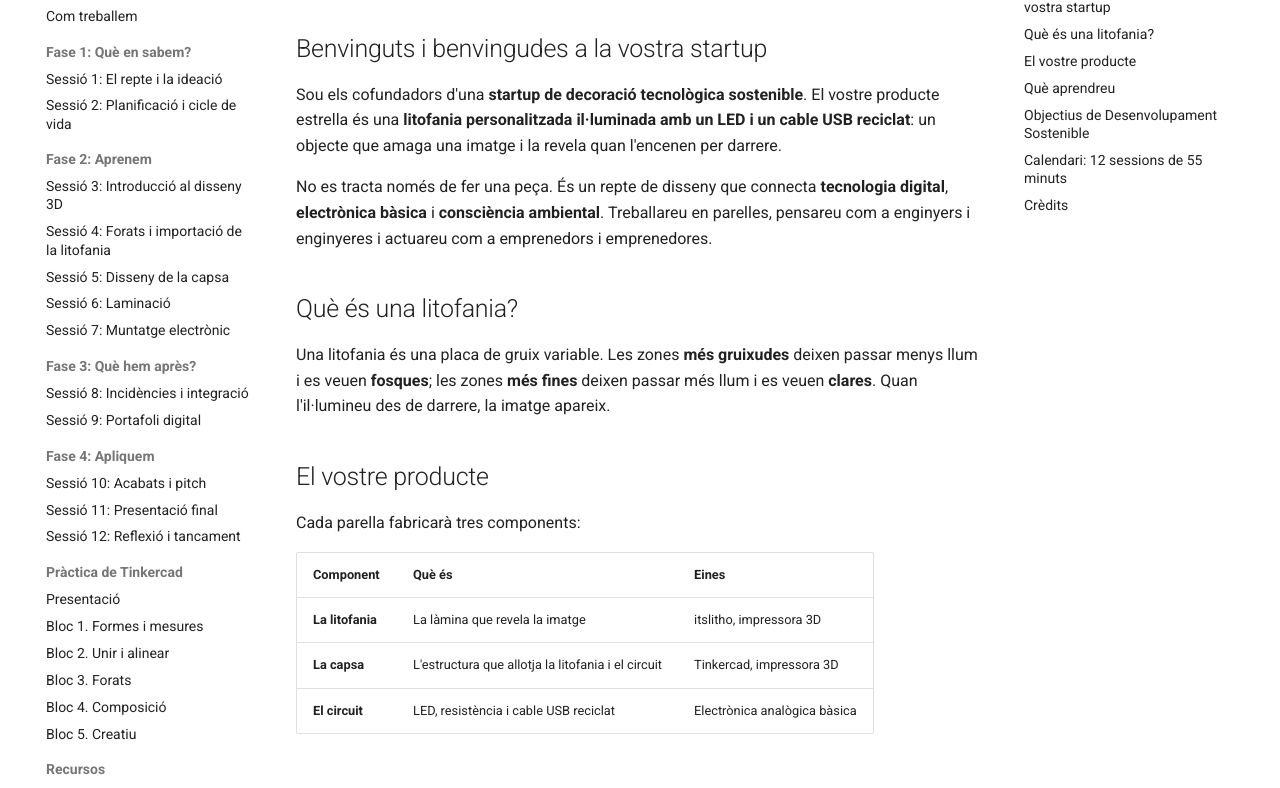
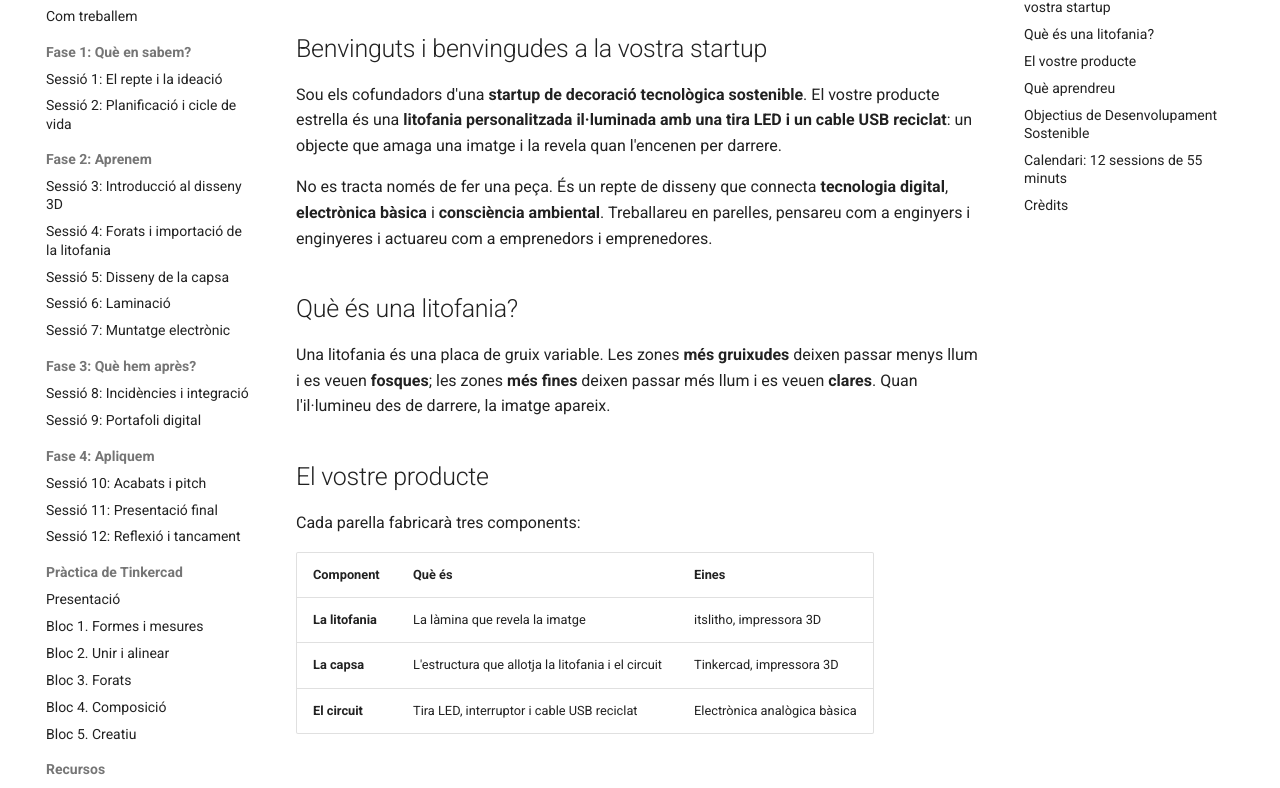
Before and after one commit to AlbertGodina/llum-i-memoria, an MkDocs documentation site: the page built from docs/index.md, in a window 1280 px wide and 1400 px high. Shown: the part 149-937 px from the top of the window. Built offline with MkDocs 1.6.1 and Material for MkDocs 9.7.7, drawn with Linux system fonts in a browser that asks for light colours; comment, search, counter and statistics services are not loaded; some of the changed text lies outside the part shown.

Commit message:
Update terminology for LED and circuit components

```diff
--- a/docs/index.md
+++ b/docs/index.md
@@ -2,7 +2,7 @@
 
 ## Benvinguts i benvingudes a la vostra startup
 
-Sou els cofundadors d'una **startup de decoració tecnològica sostenible**. El vostre producte estrella és una **litofania personalitzada il·luminada amb un LED i un cable USB reciclat**: un objecte que amaga una imatge i la revela quan l'encenen per darrere.
+Sou els cofundadors d'una **startup de decoració tecnològica sostenible**. El vostre producte estrella és una **litofania personalitzada il·luminada amb una tira LED i un cable USB reciclat**: un objecte que amaga una imatge i la revela quan l'encenen per darrere.
 
 No es tracta només de fer una peça. És un repte de disseny que connecta **tecnologia digital**, **electrònica bàsica** i **consciència ambiental**. Treballareu en parelles, pensareu com a enginyers i enginyeres i actuareu com a emprenedors i emprenedores.
 
@@ -18,7 +18,7 @@ Cada parella fabricarà tres components:
 |---|---|---|
 | **La litofania** | La làmina que revela la imatge | itslitho, impressora 3D |
 | **La capsa** | L'estructura que allotja la litofania i el circuit | Tinkercad, impressora 3D |
-| **El circuit** | LED, resistència i cable USB reciclat | Electrònica analògica bàsica |
+| **El circuit** | Tira LED, interruptor i cable USB reciclat | Electrònica analògica bàsica |
 
 ## Què aprendreu
 
@@ -40,7 +40,7 @@ Aquest projecte treballa tres ODS: **ODS 7** (energia neta i assequible), **ODS
 | | [4. Forats i importació de la litofania](fase2-aprenem/s04-forats-importacio-litofania.md) | Forats i importació de l'STL |
 | | [5. Disseny de la capsa](fase2-aprenem/s05-disseny-capsa.md) | Cos, ranura, tapa i passacables |
 | | [6. Laminació](fase2-aprenem/s06-laminacio-cura.md) | La impressora, paràmetres de laminació i cua d'impressió |
-| | [7. Muntatge electrònic](fase2-aprenem/s07-electronica-led.md) | Circuit LED amb cable USB reciclat |
+| | [7. Muntatge electrònic](fase2-aprenem/s07-electronica-led.md) | Circuit amb tira LED i cable USB reciclat |
 | **3. Què hem après?** | [8. Incidències i integració](fase3-que-hem-apres/s08-incidencies-integracio.md) | Revisió de peces i muntatge final |
 | | [9. Portafoli digital](fase3-que-hem-apres/s09-portafoli-digital.md) | Documentació i guió del pitch |
 | **4. Apliquem** | [10. Acabats i pitch](fase4-apliquem/s10-acabats-pitch.md) | Retocs finals i assaig |
```
